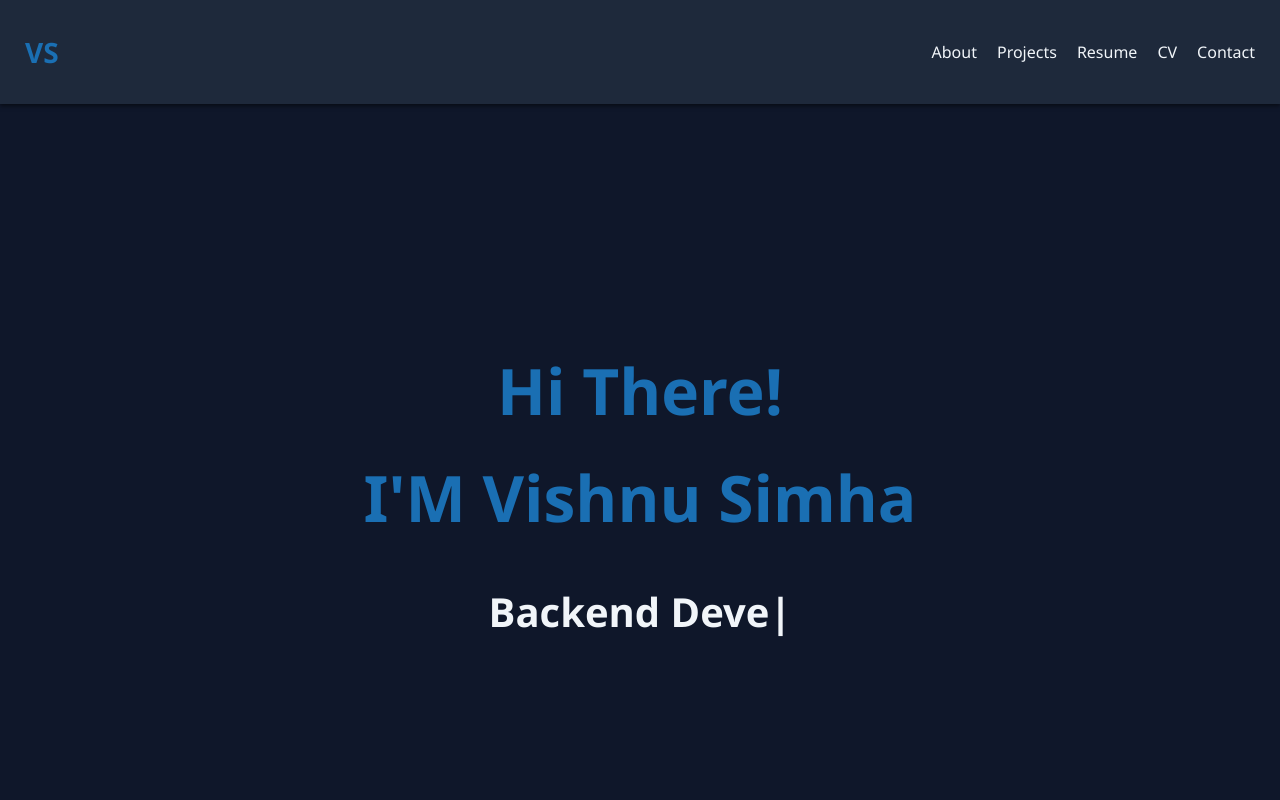
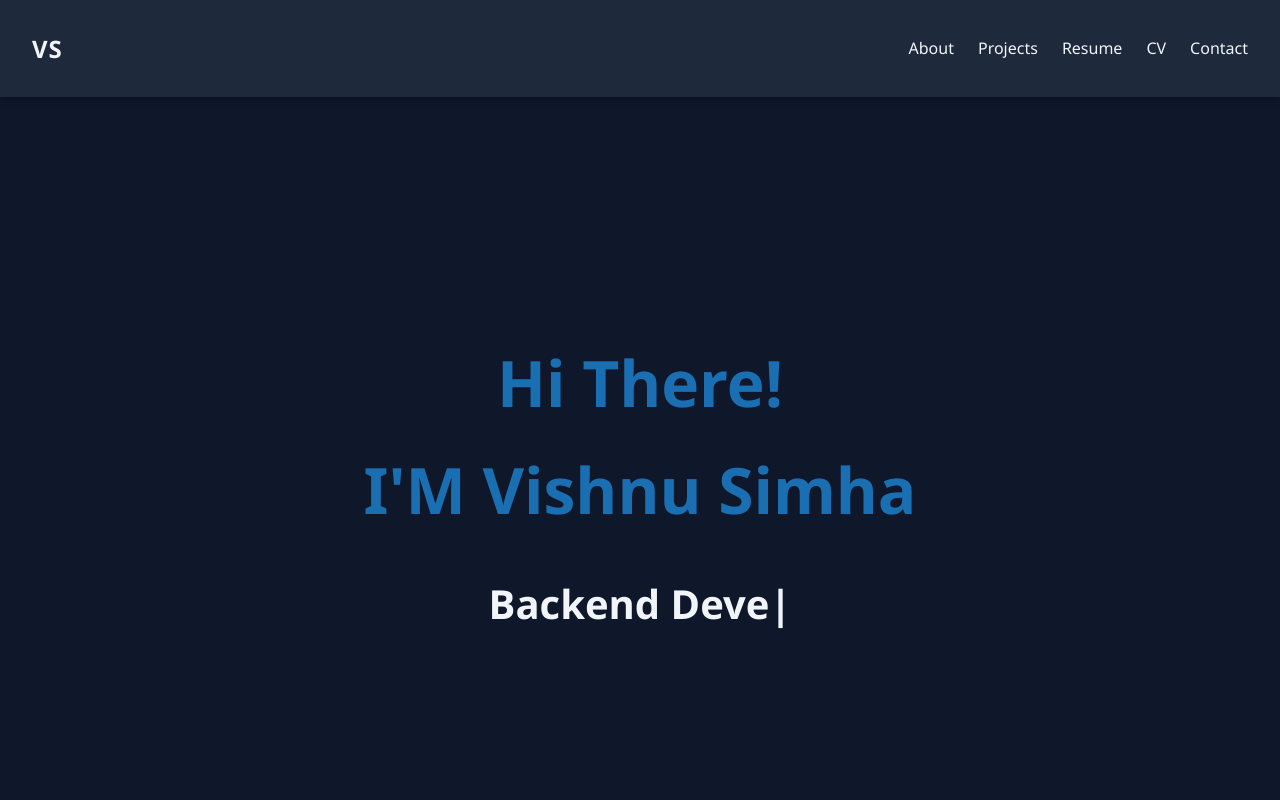
Before and after one commit to Vishnusimha/resume-viewer, a React (Create React App) app: page / in a window 1280 px wide. Shown: the top 800 px of the page. Built offline with nearby package versions, Linux system fonts and the light colour scheme.

Commit message:
Updated NAV bar style and added icon. reload functionality

```diff
--- a/src/components/portfolio/Portfolio.js
+++ b/src/components/portfolio/Portfolio.js
@@ -30,7 +30,17 @@ const Portfolio = () => {
     <div className="portfolio-container">
       {/* Navigation Bar */}
       <nav className="navbar">
-        <h1 className="portfolio-title">VS</h1>
+        <h1
+          className="portfolio-title"
+          onClick={() => {
+            setActiveSection("about");
+            window.scrollTo({ top: 0, behavior: "smooth" });
+          }}
+          style={{ cursor: "pointer" }}
+        >
+          VS
+        </h1>
+
         <ul className="nav-links">
           <li onClick={() => setActiveSection("about")}>About</li>
           <li onClick={() => setActiveSection("projects")}>Projects</li>
--- a/src/styles/Portfolio.css
+++ b/src/styles/Portfolio.css
@@ -24,43 +24,62 @@ body {
   padding: 0;
   width: 100%;
 }
-
 .navbar {
   display: flex;
   justify-content: space-between;
   align-items: center;
-  padding: 10px 25px;
+  padding: 12px 32px;
   background-color: var(--secondary-bg);
   color: var(--text-light);
   position: sticky;
   top: 0;
   z-index: 1000;
-  box-shadow: 0 2px 4px rgba(0, 0, 0, 0.5);
+  box-shadow: 0 2px 8px rgba(0, 0, 0, 0.3);
   width: 100%;
+  transition: background-color 0.3s ease, box-shadow 0.3s ease;
 }
 
 .portfolio-title {
-  font-size: 1.75rem;
-  font-weight: 600;
-  color: var(--accent-color);
+  font-size: 1.5rem;
+  font-weight: bold;
+  letter-spacing: 1px;
+  color: var(--accent);
 }
 
 .nav-links {
   list-style: none;
   display: flex;
-  gap: 20px;
+  gap: 24px;
+  margin: 0;
+  padding: 0;
 }
 
 .nav-links li {
+  font-size: 1rem;
+  font-weight: 500;
+  cursor: pointer;
+  position: relative;
   color: var(--text-light);
-  cursor: pointer;
-  font-weight: 500;
   transition: color 0.3s ease;
+}
+
+.nav-links li::after {
+  content: "";
+  position: absolute;
+  left: 0;
+  bottom: -4px;
+  width: 0%;
+  height: 2px;
+  background-color: var(--hover-accent);
+  transition: width 0.3s ease;
 }
 
 .nav-links li:hover {
   color: var(--hover-accent);
-  text-decoration: underline;
+}
+
+.nav-links li:hover::after {
+  width: 100%;
 }
 
 .section {
```
